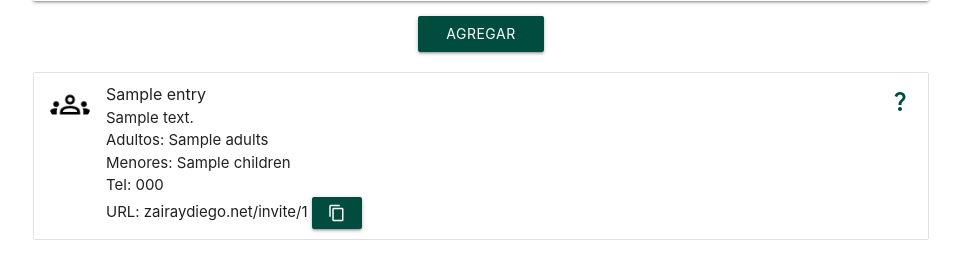
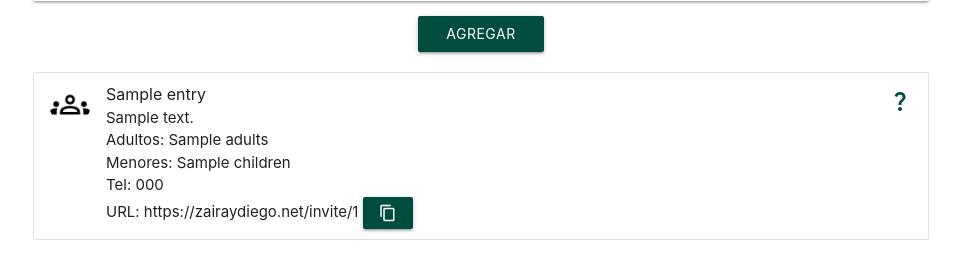
Before and after one commit to Diego448/wedding_control, a Flask app: template templates/admin.html in a window 1280 px wide. Shown: the part 541-816 px from the top of the page, without its empty margins (159-1120 px from the left). Run offline with Flask 3, Linux system fonts and the light colour scheme; the template is opened without the code that fills it: most values are stand-ins (such as "Sample title", 1, 10 or a date in 2020).

Commit message:
Adding https to URL copy button to allow preview

```diff
--- a/templates/admin.html
+++ b/templates/admin.html
@@ -61,7 +61,7 @@
                     <p>Adultos: {{ entry['adults'] }}</p>
                     <p>Menores: {{ entry['children'] }}</p>
                     <p>Tel: {{ entry['phone'] }}</p>
-                    <p>URL: zairaydiego.net/invite/{{ entry['id'] }}
+                    <p>URL: https://zairaydiego.net/invite/{{ entry['id'] }}
                         <button class="btn btn-small teal darken-4" onclick="writeClipboardText('zairaydiego.net/invite/{{ entry['id'] }}')">
                             <i class="material-icons">content_copy</i>
                         </button>
```
